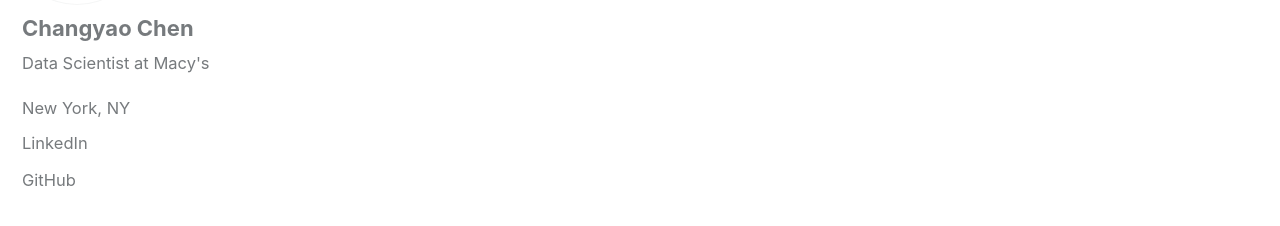
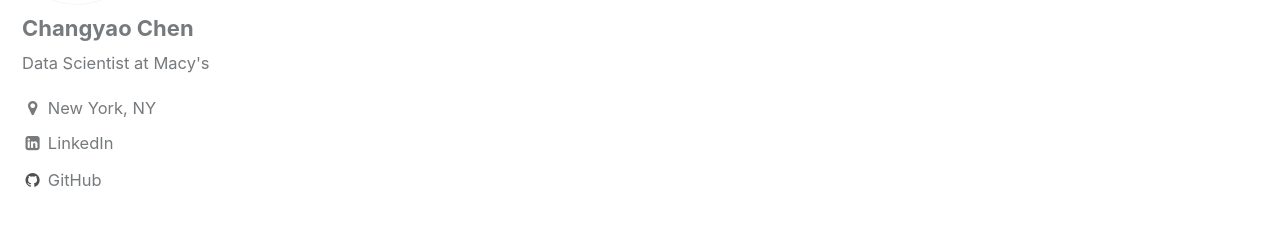
Before and after one commit to changyaochen/changyaochen.github.io, a Jekyll site: the page built from index.html, in a window 1280 px wide and 900 px high. Shown: the part 225-451 px from the top of the window. Built offline with Jekyll 4.4.1, drawn with Linux system fonts in a browser that asks for light colours; nearby versions of some CDN libraries; the list of posts is cut into pages by our own code.

Commit message:
add the fontawesome href to default layout

```diff
--- a/_layouts/default.html
+++ b/_layouts/default.html
@@ -12,6 +12,8 @@
   <head>
     {% include head.html %}
     {% include head/custom.html %}
+    <link href="//maxcdn.bootstrapcdn.com/font-awesome/4.1.0/css/font-awesome.min.css" rel="stylesheet">
+
   </head>
 
   <body class="layout--{{ page.layout | default: layout.layout }}{% if page.classes or layout.classes %}{{ page.classes | default: layout.classes | join: ' ' | prepend: ' ' }}{% endif %}">
```
